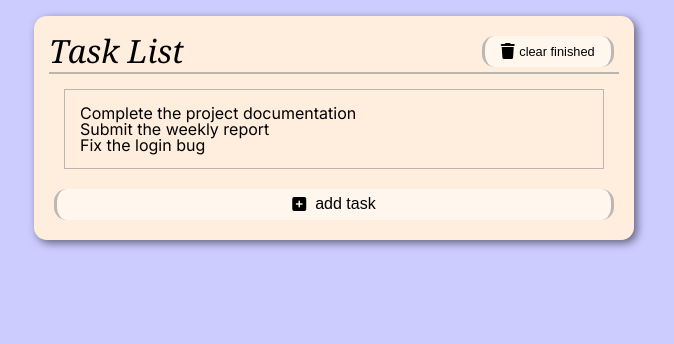
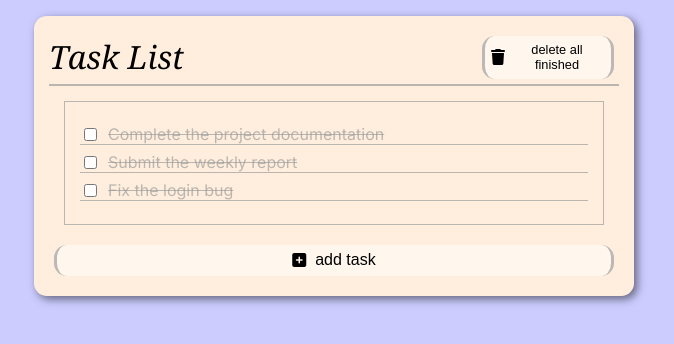
Before and after one commit to fabiodbf/monorepo-crud-mongo, a React (Create React App) app in the folder WebApp/tasks/: page / in a window 1280 px wide. Shown: the top 344 px of the page, without its empty margins (306-980 px from the left). Built offline with nearby package versions, Linux system fonts and the light colour scheme.

Commit message:
Creating basic styles for list items

```diff
--- a/WebApp/tasks/src/components/list-container/container.jsx
+++ b/WebApp/tasks/src/components/list-container/container.jsx
@@ -25,7 +25,7 @@ function Container() {
           <button className={styles["new-button"]}>
             <i class="fa fa-trash" aria-hidden="true"></i>
             &nbsp;
-            <span>clear finished</span>
+            <span>delete all finished</span>
           </button>
         </div>
       </div>
--- a/WebApp/tasks/src/components/list/list.jsx
+++ b/WebApp/tasks/src/components/list/list.jsx
@@ -1,14 +1,24 @@
 import React from "react";
+import styles from "./list.module.css";
 
 function List({ list }) {
   return (
     <div>
       {Array.isArray(list) && list.length > 0 ? (
-        <ul>
+        <ul className={styles["list"]}>
           {list.map((item, key) => {
             return (
               <li key={key} id={`list-item-${key}`}>
-                {item}
+                <input
+                  type="checkbox"
+                  id={`ckbox-${key}`}
+                  name={`ckbox-${key}`}
+                  value={`ckbox-${item.id}`}
+                />
+                <label for="vehicle1" className={styles["finished"]}>
+                  {item}
+                </label>
+                <br />
               </li>
             );
           })}
--- /dev/null
+++ b/WebApp/tasks/src/components/list/list.module.css
@@ -0,0 +1,16 @@
+@import url("../../styles/variables.css");
+
+.list {
+  > li {
+    margin: 8px 0px;
+    border-bottom: 1px solid var(--transparent-gray);
+    display: flex;
+    align-items: center;
+    gap: 0.5em;
+  }
+}
+
+.finished {
+  color: var(--transparent-gray);
+  text-decoration: line-through;
+}
```
